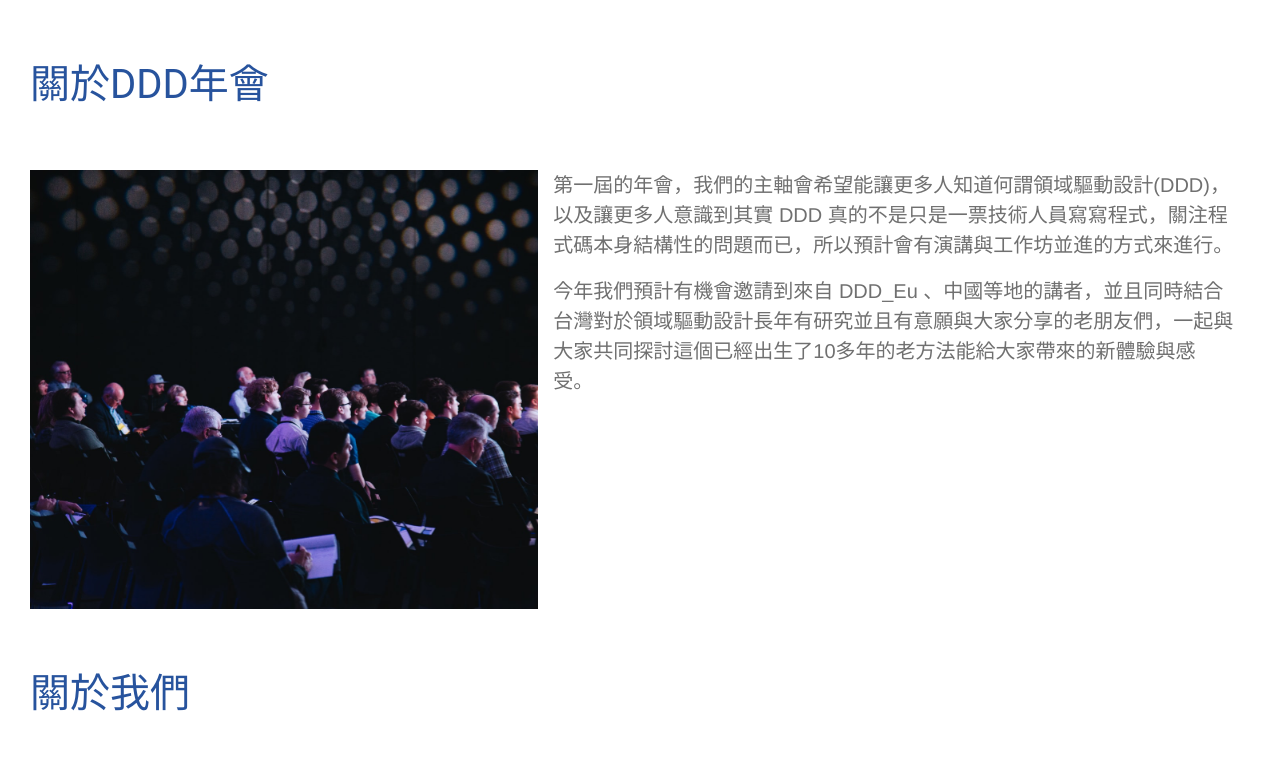
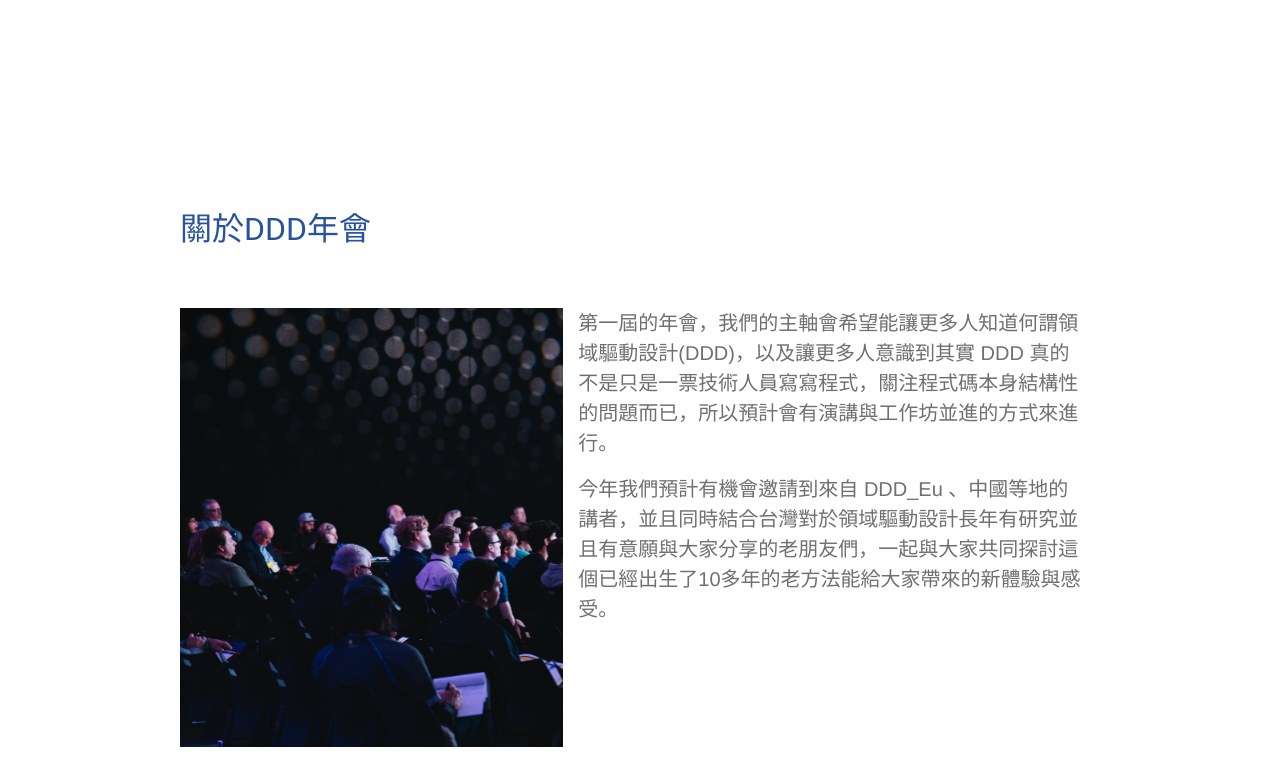
Before and after one commit to ddd-tw-conference/2020, a React (Create React App) app: page / in a window 1280 px wide. Shown: the top 777 px of the page. Built offline with nearby package versions, Linux system fonts and the light colour scheme.

Commit message:
<feat> modify container padding and font-size

```diff
--- a/src/App.css
+++ b/src/App.css
@@ -38,7 +38,7 @@
 }
 
 .title {
-    font-size: 40px;
+    font-size: 32px;
     font-family: Roboto;
     text-align: left;
     color: #27539D;
@@ -47,3 +47,7 @@
     padding-top: 55px;
 
 }
+
+.container-padding {
+  padding: 150px;
+}
--- a/src/App.js
+++ b/src/App.js
@@ -9,7 +9,7 @@ import Instructor from './instructors/Instructor'
 function App() {
   return (
     <div className="App">
-      <div>
+      <div className="container-padding">
         <Introduction />
         <Instructor />
       </div>
--- a/src/introduction/Introduction.js
+++ b/src/introduction/Introduction.js
@@ -1,4 +1,5 @@
 import React from 'react'
+import PropTypes from 'prop-types'
 import IntroductionComponent from './components/IntroductionComponent'
 
 const Introduction = (props) => {
```
